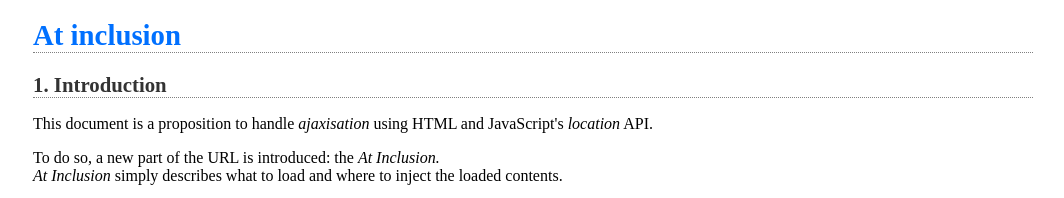
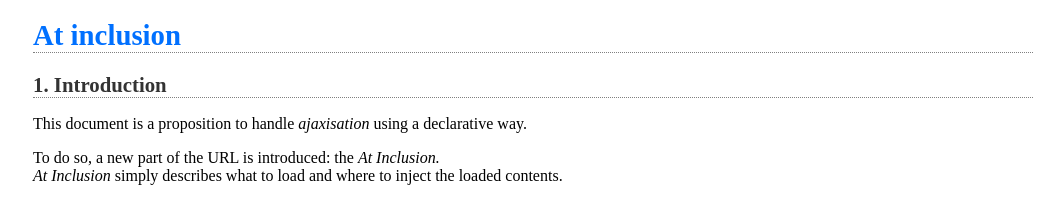
Before and after one commit to fflorent/At-Inclusion-Proposal, a plain HTML site: page index.html in a window 1280 px wide. Shown: the top 198 px of the page, without its empty margins (107-1171 px from the left). Drawn offline with Linux system fonts and the light colour scheme.

Commit message:
introduction corrected

```diff
--- a/index.html
+++ b/index.html
@@ -97,7 +97,7 @@
 			<h1>At inclusion</h1>
 
 			<h2>Introduction</h2>
-			<p>This document is a proposition to handle <i>ajaxisation</i> using HTML and JavaScript's <i>location</i> API.
+			<p>This document is a proposition to handle <i>ajaxisation</i> using a declarative way. </p>
 			<p>To do so, a new part of the URL is introduced: the <i>At Inclusion.</i>
 				<br/><i>At Inclusion</i> simply describes what to load and where to inject the loaded contents.</p>
 			<p>You are free (and even encouraged) to ask questions, to make remarks, to share your opinion and <a href="https://github.com/fflorent/At-Inclusion-Proposal" target="_blank">fork</a> it via github if you feel the need.</p>
```
Also changed, not shown: 1 other file.
